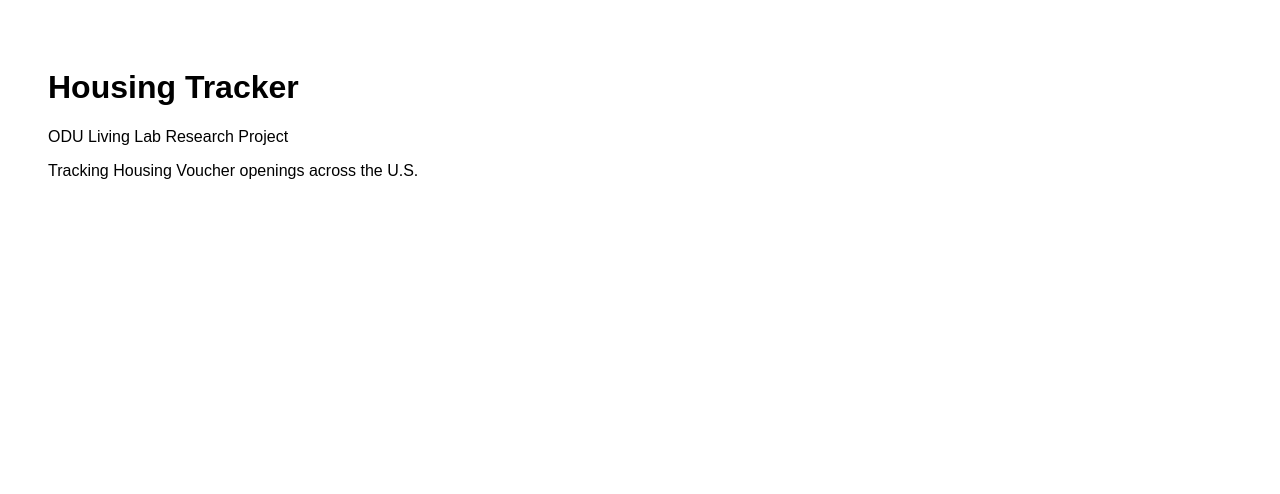
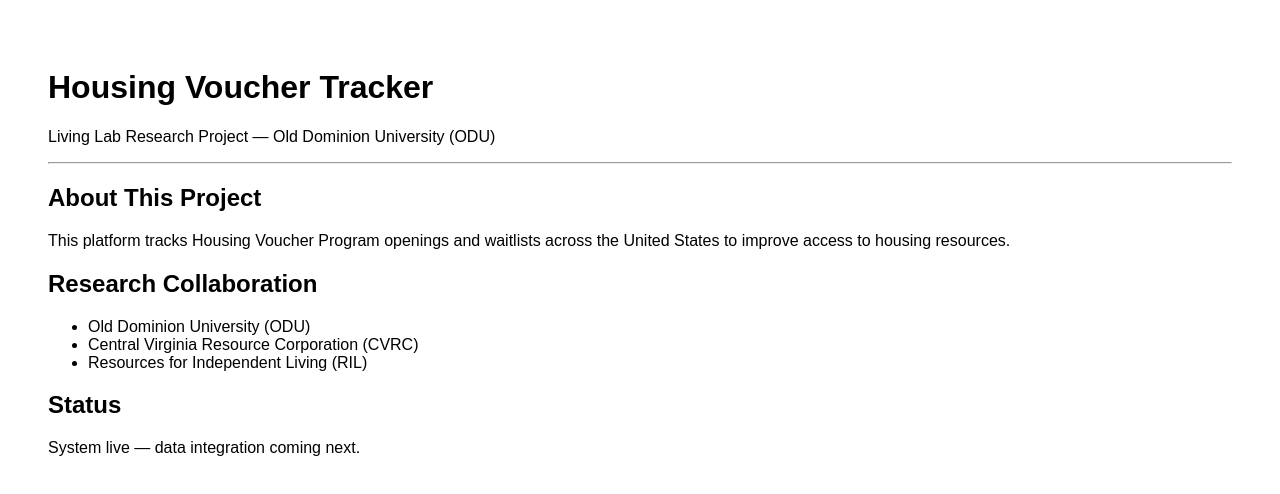
Before and after one commit to JoanaResearcher/housing-tracker-research, a Next.js app: page / in a window 1280 px wide. Shown: the top 494 px of the page. Built offline with nearby package versions, Linux system fonts and the light colour scheme.

Commit message:
Update index.js

```diff
--- a/pages/index.js
+++ b/pages/index.js
@@ -1,9 +1,29 @@
 export default function Home() {
   return (
     <div style={{ padding: 40, fontFamily: "Arial" }}>
-      <h1>Housing Tracker</h1>
-      <p>ODU Living Lab Research Project</p>
-      <p>Tracking Housing Voucher openings across the U.S.</p>
+      <h1>Housing Voucher Tracker</h1>
+
+      <p>
+        Living Lab Research Project — Old Dominion University (ODU)
+      </p>
+
+      <hr />
+
+      <h2>About This Project</h2>
+      <p>
+        This platform tracks Housing Voucher Program openings and waitlists
+        across the United States to improve access to housing resources.
+      </p>
+
+      <h2>Research Collaboration</h2>
+      <ul>
+        <li>Old Dominion University (ODU)</li>
+        <li>Central Virginia Resource Corporation (CVRC)</li>
+        <li>Resources for Independent Living (RIL)</li>
+      </ul>
+
+      <h2>Status</h2>
+      <p>System live — data integration coming next.</p>
     </div>
   );
 }
```
